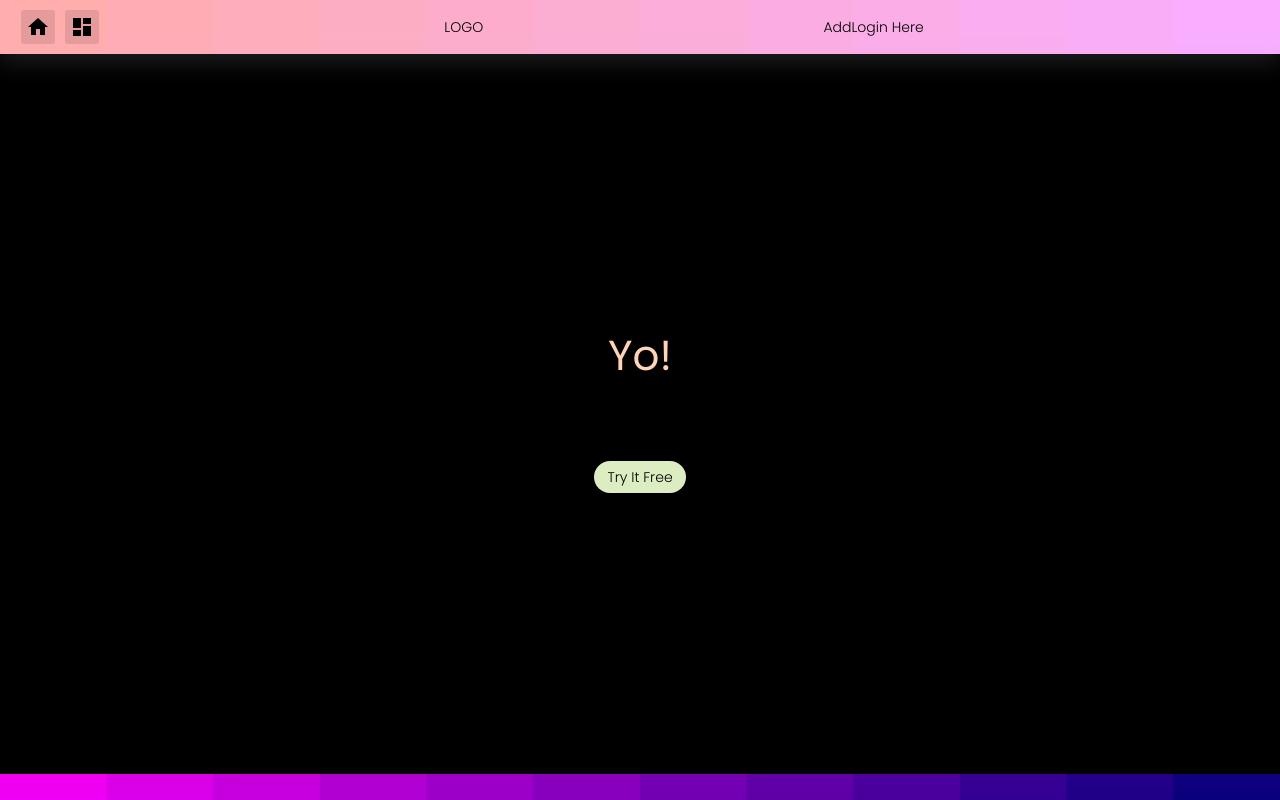
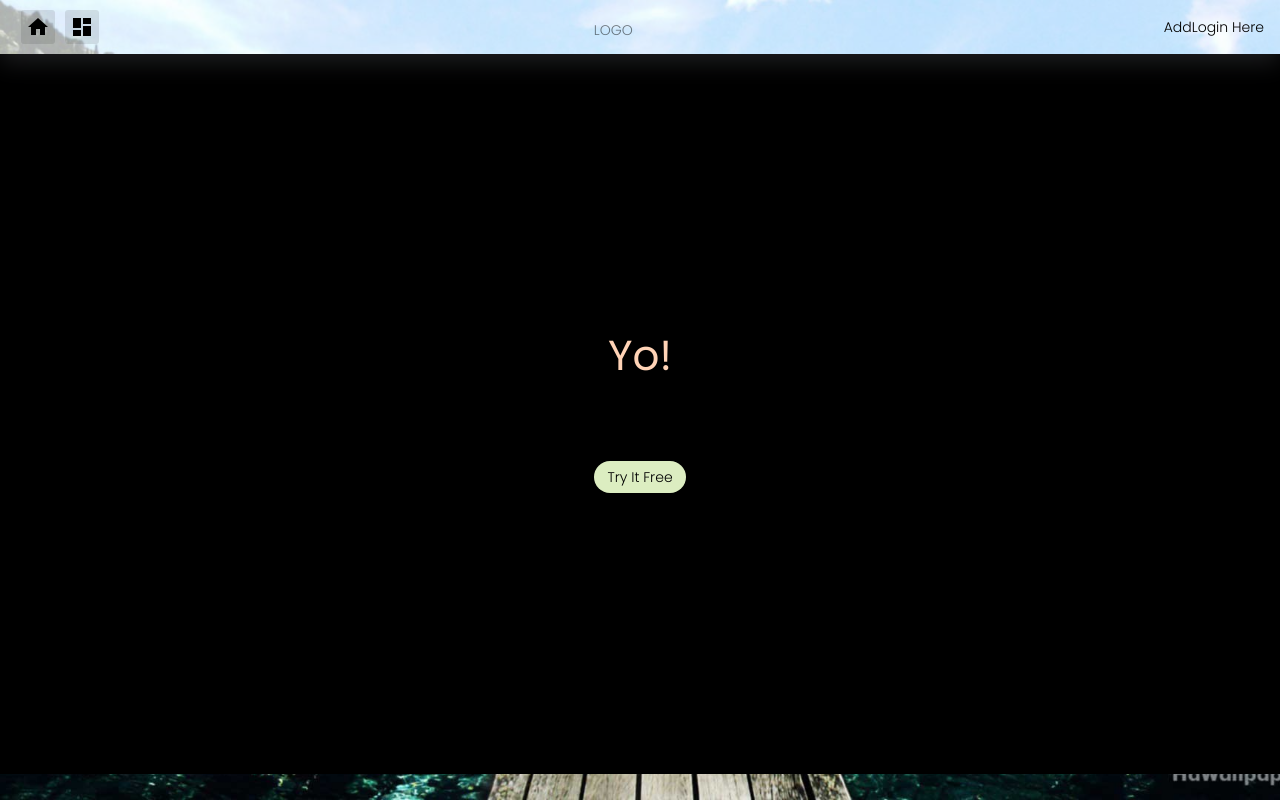
Before and after one commit to koral762/sprint4, a React (Create React App) app: page / in a window 1280 px wide. Built offline with nearby package versions, Linux system fonts and the light colour scheme.

Commit message:
ksenia sunday morning

```diff
--- a/src/assets/styles/basics/_base.scss
+++ b/src/assets/styles/basics/_base.scss
@@ -19,7 +19,8 @@ body {
     // background-image: url('../../imgs/output-onlinegiftools.gif');
     // background-size: auto;
     // background-position: bottom right;
-    background-image: url('../../imgs/Quantum-Gradient.svg');
+    // background-image: url('../../imgs/Quantum-Gradient.svg');
+    background-image: url('../../imgs/dock.jpg');
     background-size: cover;
 }
 
--- a/src/assets/styles/components/_app-header.scss
+++ b/src/assets/styles/components/_app-header.scss
@@ -13,9 +13,6 @@
     box-shadow: $boxShadow1;
     &.open {
         transform: translateX(0%);
-    }
-    &:after {
-        content: '';
     }
     ul {
         position: absolute;
--- /dev/null
+++ b/src/assets/styles/components/_logo.scss
@@ -0,0 +1,8 @@
+.logo {
+    width: 80px;
+    height: 16px;
+    margin: 7px 0;
+    position: relative;
+    opacity: 0.5;
+    cursor: pointer;
+}
--- a/src/assets/styles/styles.scss
+++ b/src/assets/styles/styles.scss
@@ -13,6 +13,7 @@
 @import "components/card-list";
 @import "components/card-preview";
 @import "components/group-list";
+@import "components/logo";
 //Views
 @import "views/home-page.scss";
 @import "views/board.scss";
```
Also changed, not shown: src/assets/imgs/dock.jpg (added).
